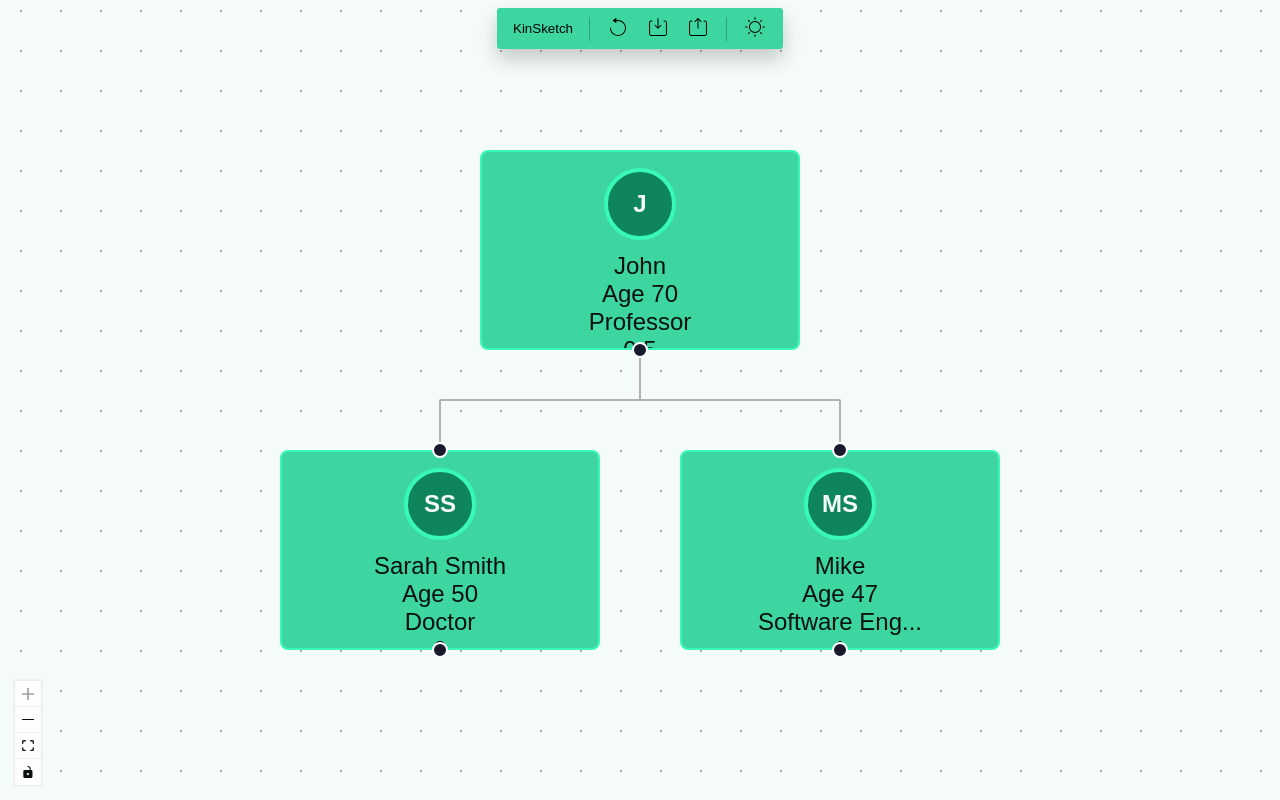
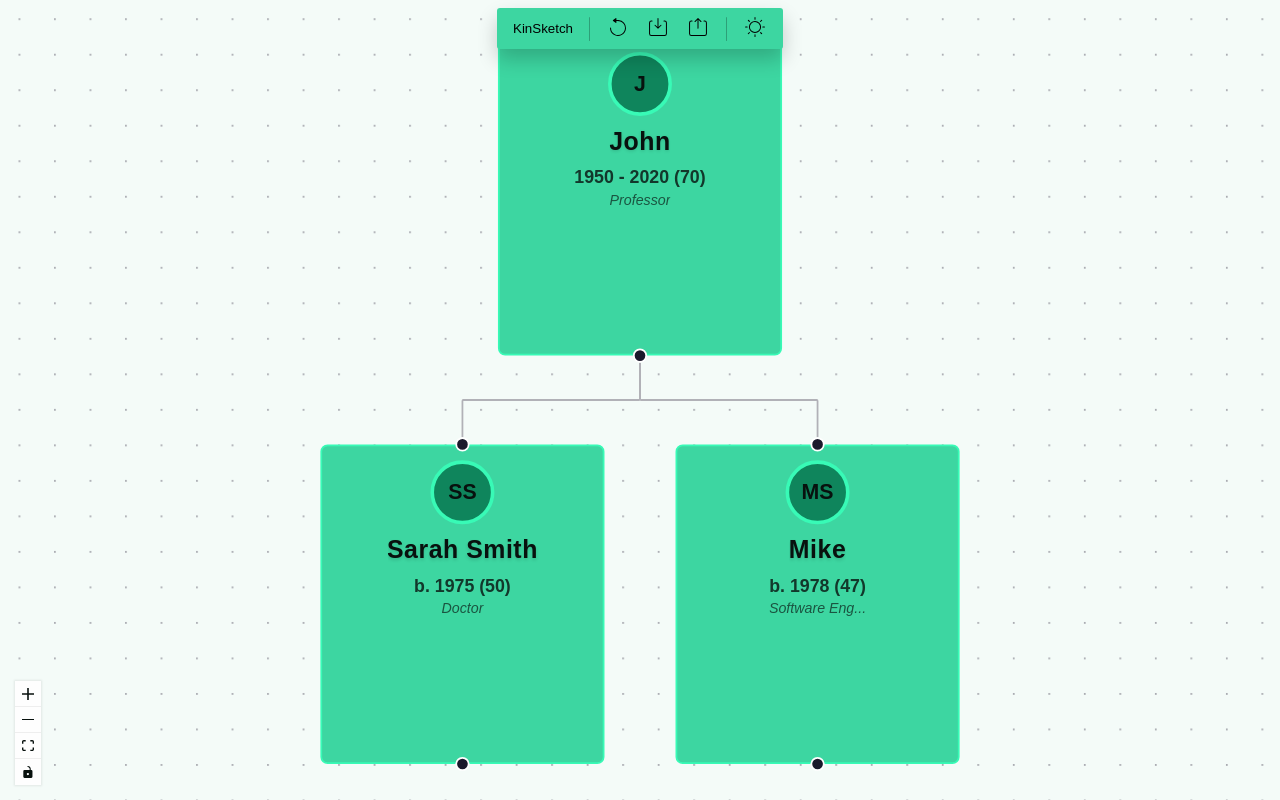
Before and after one commit to repeatyourselfpls/family-tree-v2, a React (Vite) app: page / in a window 1280 px wide. Built offline with nearby package versions, Linux system fonts and the light colour scheme.

Commit message:
styling updates + dev mode

```diff
--- a/src/App.tsx
+++ b/src/App.tsx
@@ -34,6 +34,10 @@ const nodeTypes = {
   spouseNode: SpouseNode,
   bridgeNode: BridgeNode,
 }; // prevent re-renderings
+
+export type AppConfig = {
+  mode: 'dev' | 'prd';
+};
 
 function App() {
   const [reactFlowInstance, setReactFlowInstance] =
@@ -259,6 +263,7 @@ function App() {
 
     theme,
     toggleTheme,
+    cfg: { mode: 'prd' },
   };
 
   const onNodesChange = useCallback((changes) => {
--- a/src/TreeModel/TreeNode.ts
+++ b/src/TreeModel/TreeNode.ts
@@ -555,6 +555,16 @@ export class TreeNode {
     return currentYear - birthYear;
   }
 
+  getFormattedLifespan(): string | null {
+    if (!this.personData.birthDate) return null;
+    const birthYear = parseInt(this.personData.birthDate.split('-')[0]);
+    if (this.personData.deathDate) {
+      const deathYear = parseInt(this.personData.deathDate.split('-')[0]);
+      return `${birthYear} - ${deathYear} (${deathYear - birthYear})`;
+    }
+    return `b. ${birthYear} (${new Date().getFullYear() - birthYear})`;
+  }
+
   getDisplayName(): string {
     return this.personData.nickname || this.name;
   }
--- a/src/TreeModel/initializeTree.ts
+++ b/src/TreeModel/initializeTree.ts
@@ -2,7 +2,7 @@ import { TreeNode } from './TreeNode';
 
 // Fixed node dimensions
 export const MAX_NODE_WIDTH = 160;
-export const MAX_NODE_HEIGHT = 100;
+export const MAX_NODE_HEIGHT = 180;
 
 // Spacing with gaps to prevent overlaps
 export const GAP_X = 40;
@@ -50,8 +50,8 @@ const SP = new TreeNode('SP', []);
 const BS = new TreeNode('BS', [SP]);
 
 const SH = new TreeNode('SH', []);
+const EI = new TreeNode('EI', []);
 const DJ = new TreeNode('DJ', []);
-const EI = new TreeNode('EI', []);
 const YI = new TreeNode('YI', [SH, DJ, EI]);
 
 const LO = new TreeNode('LO', []);
--- a/src/components/MainNode.tsx
+++ b/src/components/MainNode.tsx
@@ -1,11 +1,32 @@
 import { Handle, Node, NodeProps, Position } from '@xyflow/react';
+import { useEffect, useRef } from 'react';
 import { useTree } from '../context/TreeContext';
+import { MAX_NODE_HEIGHT, MAX_NODE_WIDTH } from '../TreeModel/initializeTree';
 import { TreeNodeData } from './types';
 
 export type MainNodeType = Node<TreeNodeData, 'mainNode'>;
 
 export default function MainNode(props: NodeProps<MainNodeType>) {
-  const { setSidebarState } = useTree();
+  const { setSidebarState, cfg } = useTree();
+  const mainNodeRef = useRef<HTMLDivElement>(null);
+
+  // on mount
+  useEffect(() => {
+    if (mainNodeRef.current) {
+      console.log('trying to set the noides widthe and hegight');
+
+      mainNodeRef.current.style.setProperty(
+        'width',
+        `${MAX_NODE_WIDTH}px`,
+        'important',
+      );
+      mainNodeRef.current.style.setProperty(
+        'height',
+        `${MAX_NODE_HEIGHT}px`,
+        'important',
+      );
+    }
+  }, []);
 
   function handleNodeClick() {
     setSidebarState({
@@ -15,7 +36,7 @@ export default function MainNode(props: NodeProps<MainNodeType>) {
   }
 
   return (
-    <div className="main-node" onClick={handleNodeClick}>
+    <div ref={mainNodeRef} className="main-node" onClick={handleNodeClick}>
       {props.data?.nodeRef.parent && (
         <Handle
           type="target"
@@ -38,18 +59,28 @@ export default function MainNode(props: NodeProps<MainNodeType>) {
         )}
       </div>
 
-      <div>{props.data?.nodeRef.getTruncatedDisplayName()}</div>
+      <div className="node-name">
+        {props.data?.nodeRef.getTruncatedDisplayName()}
+      </div>
 
-      {props.data?.nodeRef.getAge() && (
-        <div>Age {props.data?.nodeRef.getAge()}</div>
+      {props.data?.nodeRef.getFormattedLifespan() && (
+        <div className="node-age">
+          {props.data?.nodeRef.getFormattedLifespan()}
+        </div>
       )}
 
       {props.data?.nodeRef.personData.occupation && (
-        <div>{props.data?.nodeRef.getTruncatedOccupation()}</div>
+        <div className="node-occupation">
+          {props.data?.nodeRef.getTruncatedOccupation()}
+        </div>
       )}
 
-      <div>{props.data?.nodeRef.X}</div>
-      <div>{props.data?.nodeRef.mod}</div>
+      {cfg.mode === 'dev' && (
+        <>
+          <div>{props.data?.nodeRef.X}</div>
+          <div>{props.data?.nodeRef.mod}</div>
+        </>
+      )}
 
       {props.data?.nodeRef.spouse ? (
         <>
--- a/src/components/SpouseNode.tsx
+++ b/src/components/SpouseNode.tsx
@@ -1,21 +1,40 @@
 import { Handle, Node, NodeProps, Position } from '@xyflow/react';
+import { useEffect, useRef } from 'react';
 import { useTree } from '../context/TreeContext';
+import { MAX_NODE_HEIGHT, MAX_NODE_WIDTH } from '../TreeModel/initializeTree';
 import { TreeNodeData } from './types';
 
 export type SpouseNodeType = Node<TreeNodeData, 'spouseNode'>;
 
 export default function SpouseNode(props: NodeProps<SpouseNodeType>) {
-  const { setSidebarState: updateSidebarState } = useTree();
+  const { setSidebarState, cfg } = useTree();
+  const spouseNodeRef = useRef<HTMLDivElement>(null);
+
+  // on mount
+  useEffect(() => {
+    if (spouseNodeRef.current) {
+      spouseNodeRef.current.style.setProperty(
+        'width',
+        `${MAX_NODE_WIDTH}px`,
+        'important',
+      );
+      spouseNodeRef.current.style.setProperty(
+        'height',
+        `${MAX_NODE_HEIGHT}px`,
+        'important',
+      );
+    }
+  }, []);
 
   function handleNodeClick() {
-    updateSidebarState({
+    setSidebarState({
       selectedNode: props.data,
       visible: true,
     });
   }
 
   return (
-    <div className="spouse-node" onClick={handleNodeClick}>
+    <div ref={spouseNodeRef} className="spouse-node" onClick={handleNodeClick}>
       <Handle
         type="source"
         position={Position.Left}
@@ -37,18 +56,27 @@ export default function SpouseNode(props: NodeProps<SpouseNodeType>) {
         )}
       </div>
 
-      <div>{props.data?.nodeRef.getTruncatedDisplayName()}</div>
+      <div className="node-name">
+        {props.data?.nodeRef.getTruncatedDisplayName()}
+      </div>
 
-      {props.data?.nodeRef.getAge() && (
-        <div>Age {props.data?.nodeRef.getAge()}</div>
+      {props.data?.nodeRef.getFormattedLifespan() && (
+        <div className="node-age">
+          {props.data?.nodeRef.getFormattedLifespan()}
+        </div>
       )}
 
       {props.data?.nodeRef.personData.occupation && (
-        <div>{props.data?.nodeRef.getTruncatedOccupation()}</div>
+        <div className="node-occupation">
+          {props.data?.nodeRef.getTruncatedOccupation()}
+        </div>
       )}
-
-      <div>{props.data?.nodeRef.X}</div>
-      <div>{props.data?.nodeRef.mod}</div>
+      {cfg.mode === 'dev' && (
+        <>
+          <div>{props.data?.nodeRef.X}</div>
+          <div>{props.data?.nodeRef.mod}</div>
+        </>
+      )}
     </div>
   );
 }
--- a/src/context/TreeContext.tsx
+++ b/src/context/TreeContext.tsx
@@ -1,4 +1,5 @@
 import { createContext, useContext } from 'react';
+import { AppConfig } from '../App';
 import { SidebarState } from '../components/Sidebar';
 import { ToastType } from '../hooks/useToastManager';
 import { PersonData, TreeNode } from '../TreeModel/TreeNode';
@@ -22,6 +23,8 @@ export type TreeContextType = {
 
   theme: string;
   toggleTheme: () => void;
+
+  cfg: AppConfig;
 };
 
 export const TreeContext = createContext<TreeContextType | null>(null);
--- a/src/index.css
+++ b/src/index.css
@@ -1,6 +1,8 @@
 :root[data-theme='light'] {
   --text: #08110e;
+  --node-text: #08110e;
   --background: #f4fbf8;
+  --background-rgb: rgba(244, 251, 248);
   --primary: #3dd6a1;
   --secondary: #0f855c;
   --accent: #38fab6;
@@ -11,7 +13,9 @@
 
 :root[data-theme='dark'] {
   --text: #eef7f4;
+  --node-text: #08110e;
   --background: #040b08;
+  --background-rgb: rgba(4, 11, 8);
   --primary: #29c28c;
   --secondary: #0f855c;
   --accent: #05c783;
@@ -255,8 +259,6 @@ body {
 }
 
 .main-node {
-  width: 160px;
-  height: 100px;
   background: var(--primary);
   padding: 8px;
   border: 1px solid var(--accent);
@@ -270,6 +272,7 @@ body {
   align-items: center;
   justify-content: flex-start;
   overflow: hidden;
+  gap: 1px;
 }
 
 .main-node:hover {
@@ -301,13 +304,11 @@ body {
   justify-content: center;
   font-weight: bold;
   font-size: 12px;
-  color: var(--background);
+  color: var(--text);
   border: 2px solid var(--accent);
 }
 
 .spouse-node {
-  width: 160px;
-  height: 100px;
   background: var(--primary);
   padding: 8px;
   border: 1px solid var(--accent);
@@ -321,6 +322,7 @@ body {
   align-items: center;
   justify-content: flex-start;
   overflow: hidden;
+  gap: 1px;
 }
 
 .spouse-node:hover {
@@ -329,3 +331,38 @@ body {
   transform: scale(1.05);
   cursor: pointer;
 }
+
+.node-name {
+  font-size: 14px;
+  font-weight: 700;
+  line-height: 1.1;
+  margin-bottom: 6px;
+  color: var(--node-text);
+  text-shadow: 0 1px 2px rgba(0, 0, 0, 0.15);
+  letter-spacing: 0.3px;
+
+  overflow: hidden;
+  text-overflow: ellipsis;
+  white-space: nowrap;
+}
+
+.node-age {
+  font-size: 10px;
+  font-weight: 600;
+  color: var(--node-text);
+  margin-bottom: 3px;
+  opacity: 0.8;
+}
+
+.node-occupation {
+  font-size: 8px;
+  font-weight: 400;
+  font-style: italic;
+  color: var(--node-text);
+  line-height: 1;
+  opacity: 0.65;
+
+  overflow: hidden;
+  text-overflow: ellipsis;
+  white-space: nowrap;
+}
```
